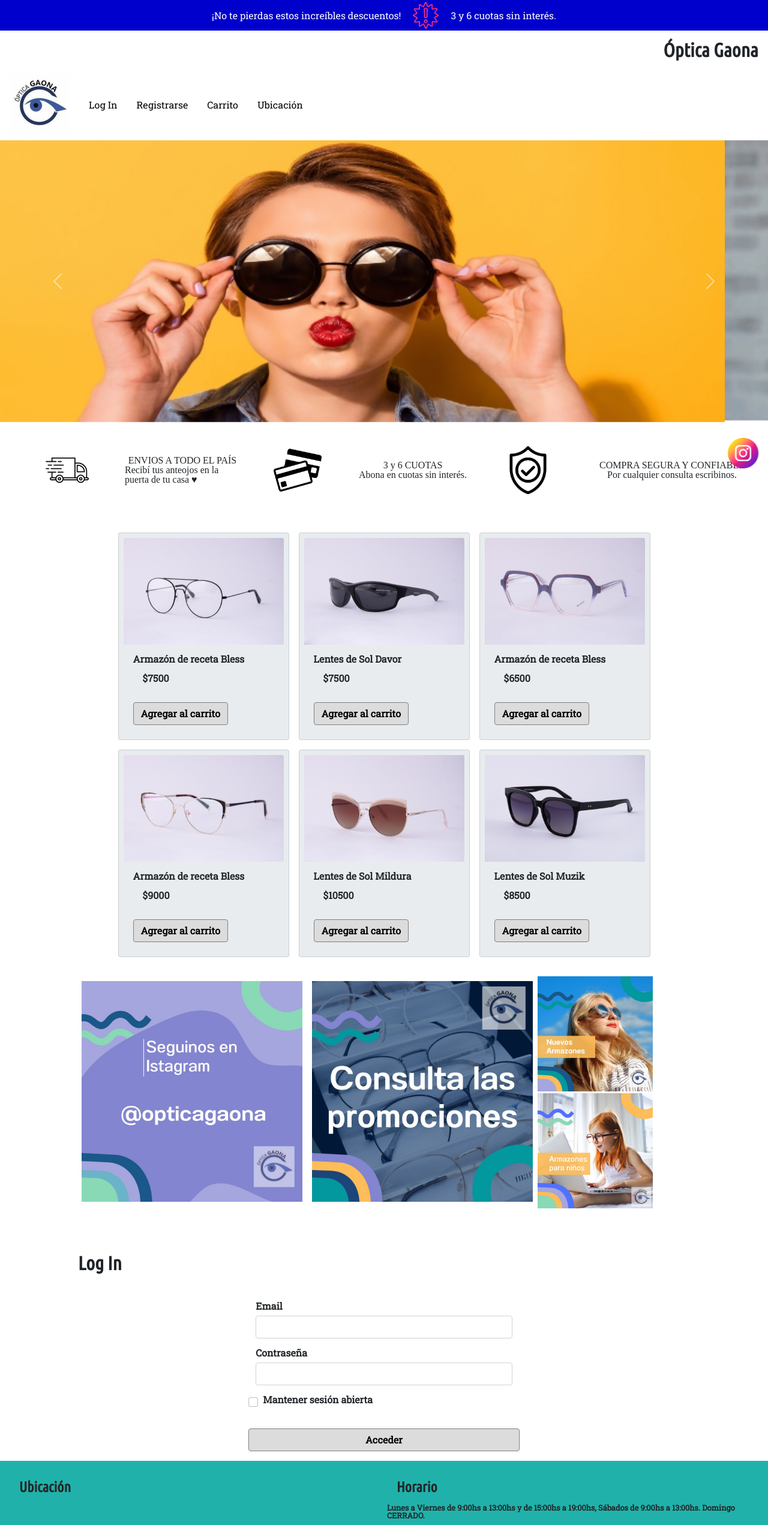
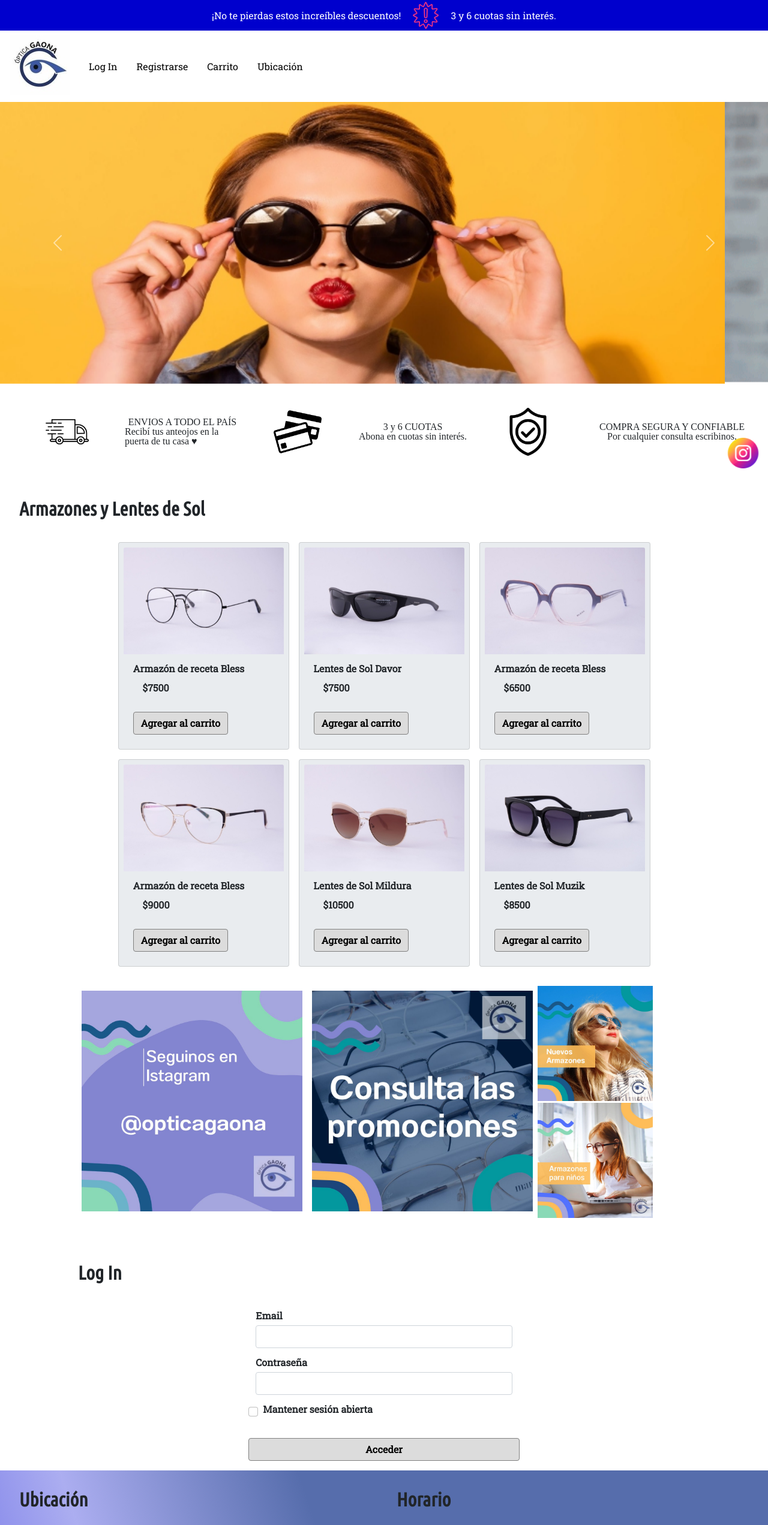
Before and after one commit to LRomeroMicaela/Romero-Bootstrap, a website: page index.html in a window 1280 px wide. Shown: the top 2543 px of the page at 60% size. Drawn offline with nearby package versions, Linux system fonts and the light colour scheme; grey boxes are pictures that could not be loaded.

Commit message:
cambios en footer y botones de index

```diff
--- a/index.html
+++ b/index.html
@@ -42,9 +42,7 @@
   <div class="banner-up">
     <p class="descuento">¡No te pierdas estos increíbles descuentos!</p> <img class="bomb" width="4%" src="./img/explosion.png" alt="descuentos, cuotas sin interes">  <p class="descuento"> 3 y 6 cuotas sin interés.</p>
   </div>
-  <div class="titulo">
-    <h1> <b>Óptica Gaona</b></h1>
-  </div>
+
     <header class="header">
         <nav class="nav orden_nav">
             <div class="menu-logo">
@@ -117,6 +115,9 @@
       </div>
     </section>
     <section>
+      <div class="titulo">
+        <h1> <b>Armazones y Lentes de Sol</b></h1>
+      </div>
     <main class="container">
         <div class="row catalogo">
           <div class="card col-10 col-md-3 img-cat main-img1">
@@ -205,7 +206,7 @@
         <div id="ubicacion"> <b>Ubicación</b></div>
         <div><iframe class="mapa" src="https://www.google.com/maps/embed?pb=!1m18!1m12!1m3!1d52507.964408496046!2d-58.554255987416525!3d-34.66107224368485!2m3!1f0!2f0!3f0!3m2!1i1024!2i768!4f13.1!3m3!1m2!1s0x95bcc7fd666dbff3%3A0x7ede337b49b40ef!2sGaona%20%C3%93ptica!5e0!3m2!1ses-419!2sar!4v1657315537296!5m2!1ses-419!2sar" width="350" height="280" style="border:0;" allowfullscreen="" loading="lazy" referrerpolicy="no-referrer-when-downgrade"></iframe></div>
         <div class="footer-hour">
-            <h3><b>Horario</b></h3> <p> Lunes a Viernes de 9:00hs a 13:00hs y de 15:00hs a 19:00hs, Sábados de 9:00hs a 13:00hs. Domingo CERRADO. </p>
+            <h3><b>Horario</b></h3> <p> Lunes a Viernes de 9:00hs a 13:00hs y de 15:00hs a 19:00hs. <br> Sábados de 9:00hs a 13:00hs. <br> Domingo CERRADO. </p>
             <h3><b>Medios de Pago</b></h3> <p>Se aceptan todos los medios de pago.</p>
           <div class="div-mediopago">
             <li><img id="mediopago" src="./img/mastercard@2x.png" width="80%" alt="mastercard"></li>
--- a/scss/componentes/_catalogo.scss
+++ b/scss/componentes/_catalogo.scss
@@ -103,34 +103,37 @@ h3{
         flex-direction: column;
     }
 }
+.subm{
+    margin-top: nth($size, 4);
+
+}
+.subm:hover{
+    background-color: rgb(68,100,161);
+}
 
 /* animaciones */
 /* animate main */
 .main-img1:hover{
     transform: translate(5px,5px);
-    transition: translate .3s;
+    transition: translate .5s;
 }
 .main-img2:hover{
     transform: translate(5px,5px);
-    transition: translate .3s;
+    transition: translate .5s;
 }
 .main-img3:hover{
     transform: translate(5px,5px);
-    transition: translate .3s;
+    transition: translate .5s;
 }
 .main-img4:hover{
     transform: translate(5px,5px);
-    transition: translate .3s;
+    transition: translate .5s;
 }
 .main-img5:hover{
     transform: translate(5px,5px);
-    transition: translate .3s;
+    transition: translate .5s;
 }
 .main-img6:hover{
     transform: translate(5px,5px);
-    transition: translate .3s;
+    transition: translate .5s;
 }
-
-.subm{
-    margin-top: nth($size, 4);
-}
--- a/scss/componentes/_footer.scss
+++ b/scss/componentes/_footer.scss
@@ -2,23 +2,30 @@
 .footer-hour {
     h3{
     font-family:$font-title;
-    font-size: nth($size,5);
+    font-size: nth($size,6);
     margin: nth($size,4);
 }
+    p{
+       font-family: $font-general;
+       font-size: nth($size,3) ;
+       letter-spacing: 0.1rem;
+       padding: 0.8rem;
+    }
 }
 .footer-hour{
     margin-right:nth($size,5);
 }
 #ubicacion{
     font-family:$font-title;
-    font-size:nth($size,5);
+    font-size:nth($size,6);
     margin: nth($size,4);
 }
 .footer{
     font-family: $font-general;
     font-size: nth($size,2);
     font-weight: bold;
-    background-color: $bg_lightgreen;
+    background: rgb(86,109,172);
+    background: linear-gradient(252deg, rgba(86,109,172,1) 0%, rgba(86,109,172,1) 55%, rgba(123,126,232,0.63) 83%, rgba(123,126,232,1) 99%);
     list-style: none;
     text-decoration: none;
     padding:nth($size,4);
--- a/scss/componentes/_header.scss
+++ b/scss/componentes/_header.scss
@@ -2,10 +2,10 @@
     font-family:$font-title;
     font-weight: 600;
     font-size:nth($size, 6);
-    padding: nth($size, 1);
-    margin: nth($size, 1);
+    padding: nth($size, 4);
+    margin: nth($size, 4);
     display: flex;
-    justify-content: flex-end;
+    justify-content: flex-start;
 }
 .logo{
     border-radius: 50%;
@@ -52,9 +52,6 @@
         background-color: lightseagreen;
         font-weight: 600;
     }
-    .titulo{
-        display: none;
-    }
 }
 
 // banner superior
```
Also changed, not shown: carrito/carrito.html (+2 -3 lines), registro/registro.html (+0 -3 lines), css/style.css, 1 other file.
